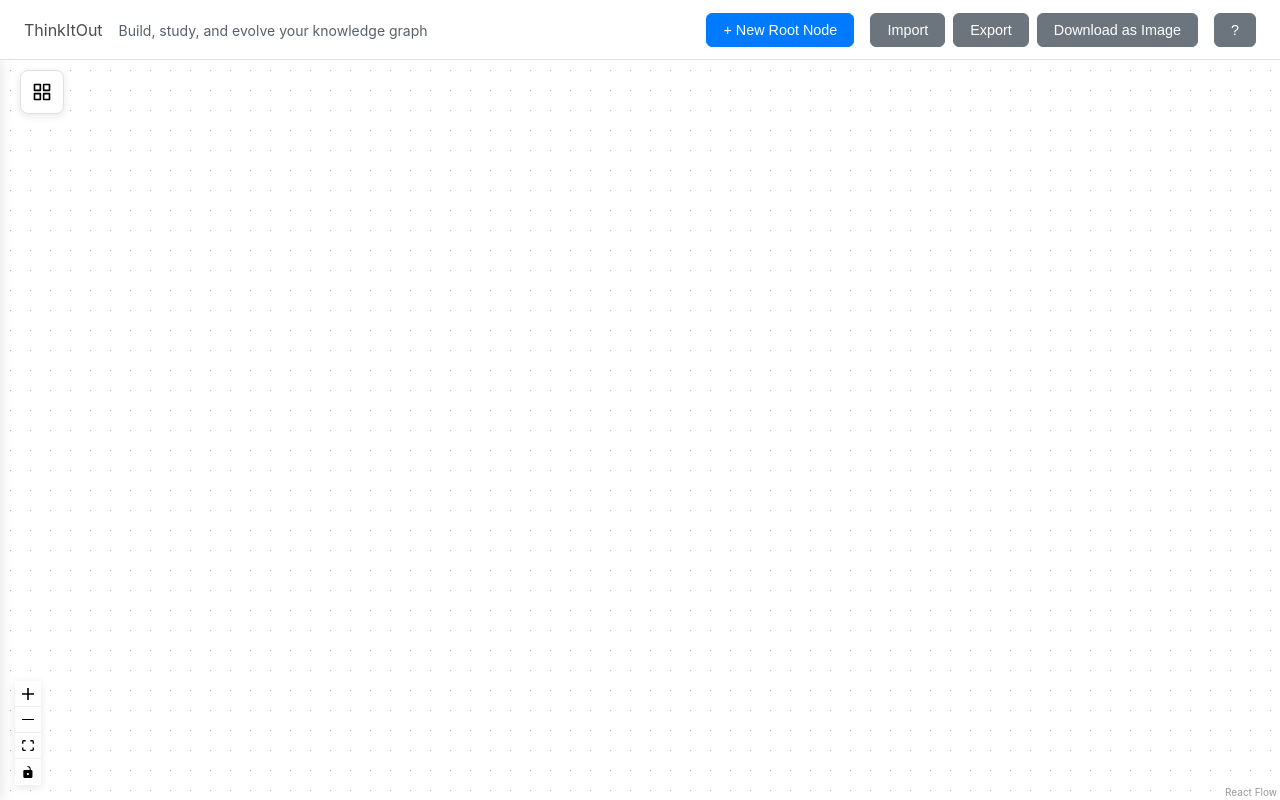
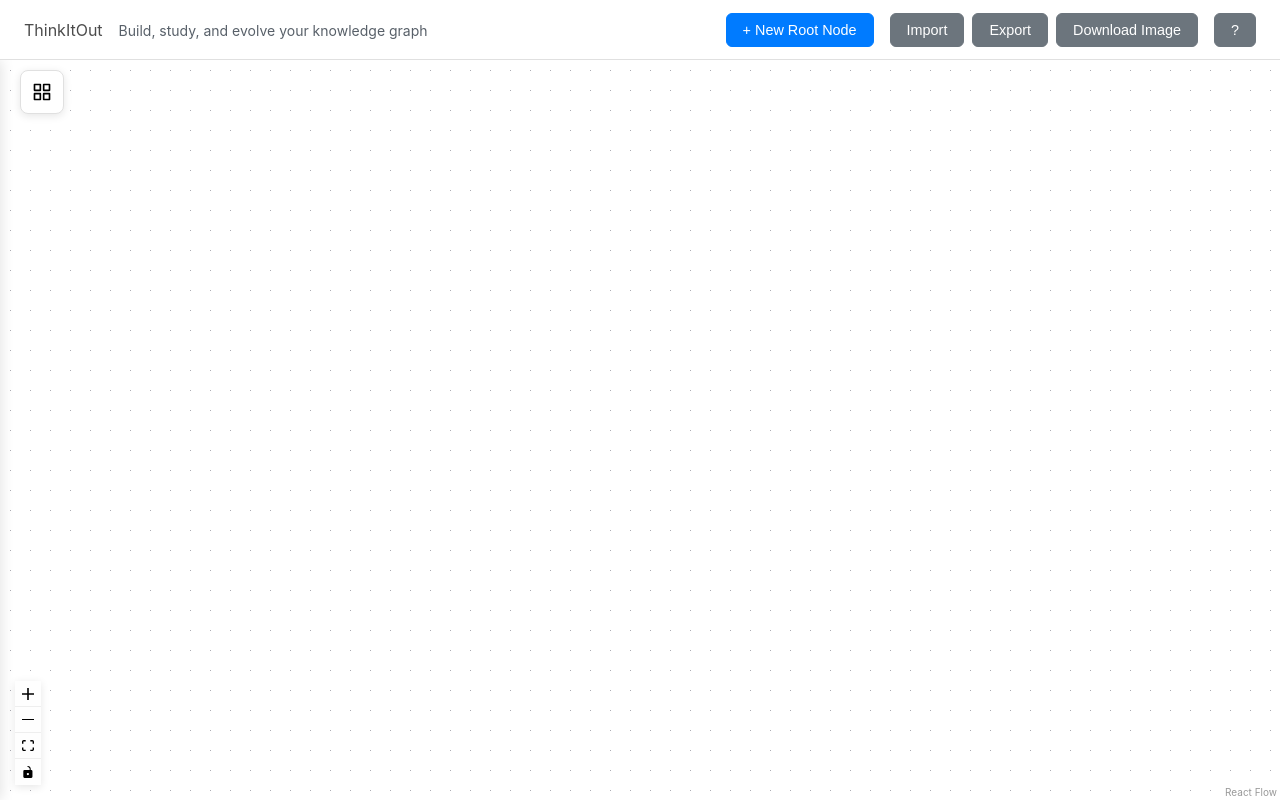
Before and after one commit to 4shutosh/mindgraph, a React (Vite) app in the folder apps/client/: page /canvas in a window 1280 px wide. Built offline with nearby package versions, Linux system fonts and the light colour scheme.

Commit message:
better title

```diff
--- a/apps/client/src/components/Header.tsx
+++ b/apps/client/src/components/Header.tsx
@@ -60,7 +60,7 @@ const Header: React.FC<HeaderProps> = ({
 							onClick={onCopyAsImage}
 							title="Download tree as PNG image"
 						>
-							Download as Image
+							Download Image
 						</button>
 					)}
 				</div>
```
